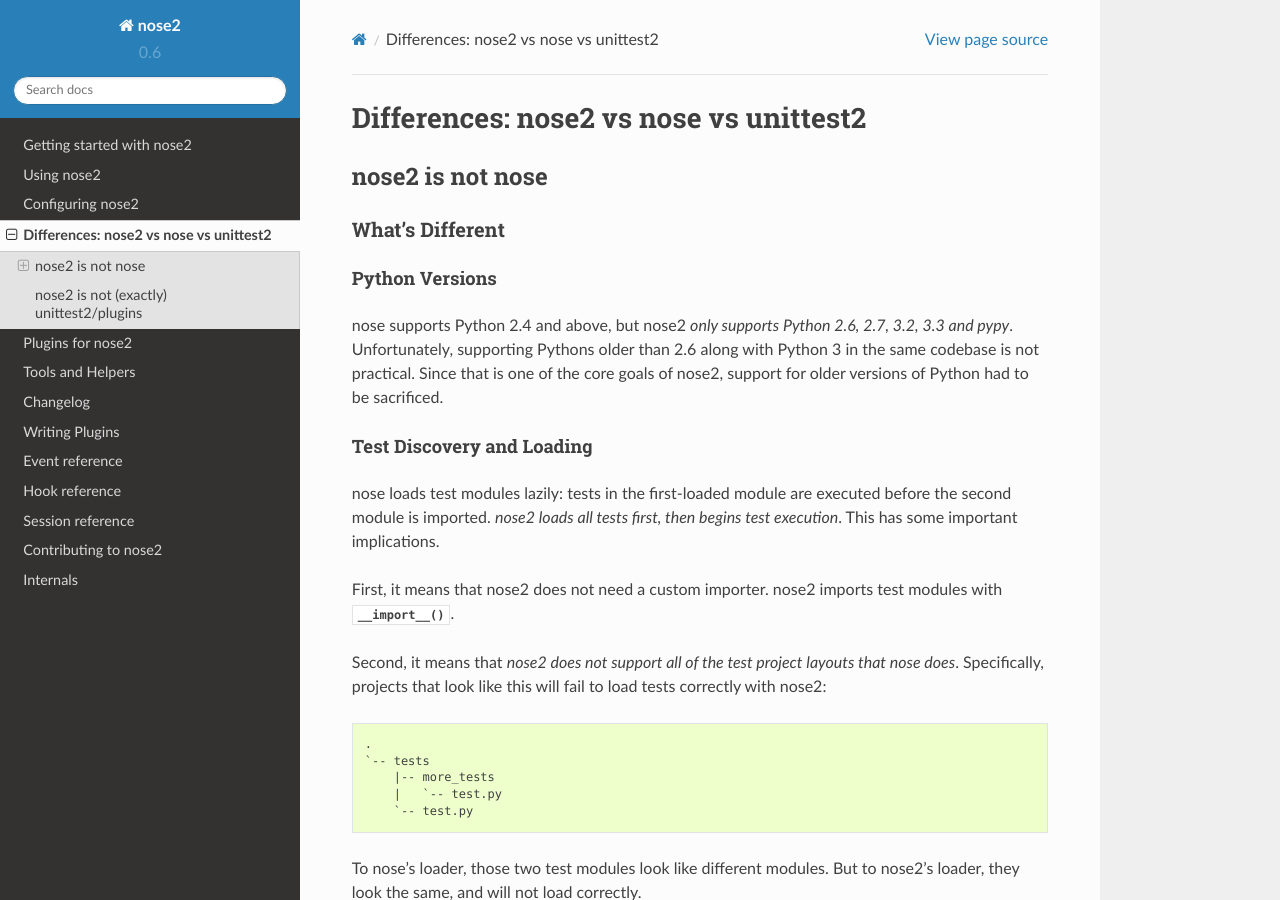
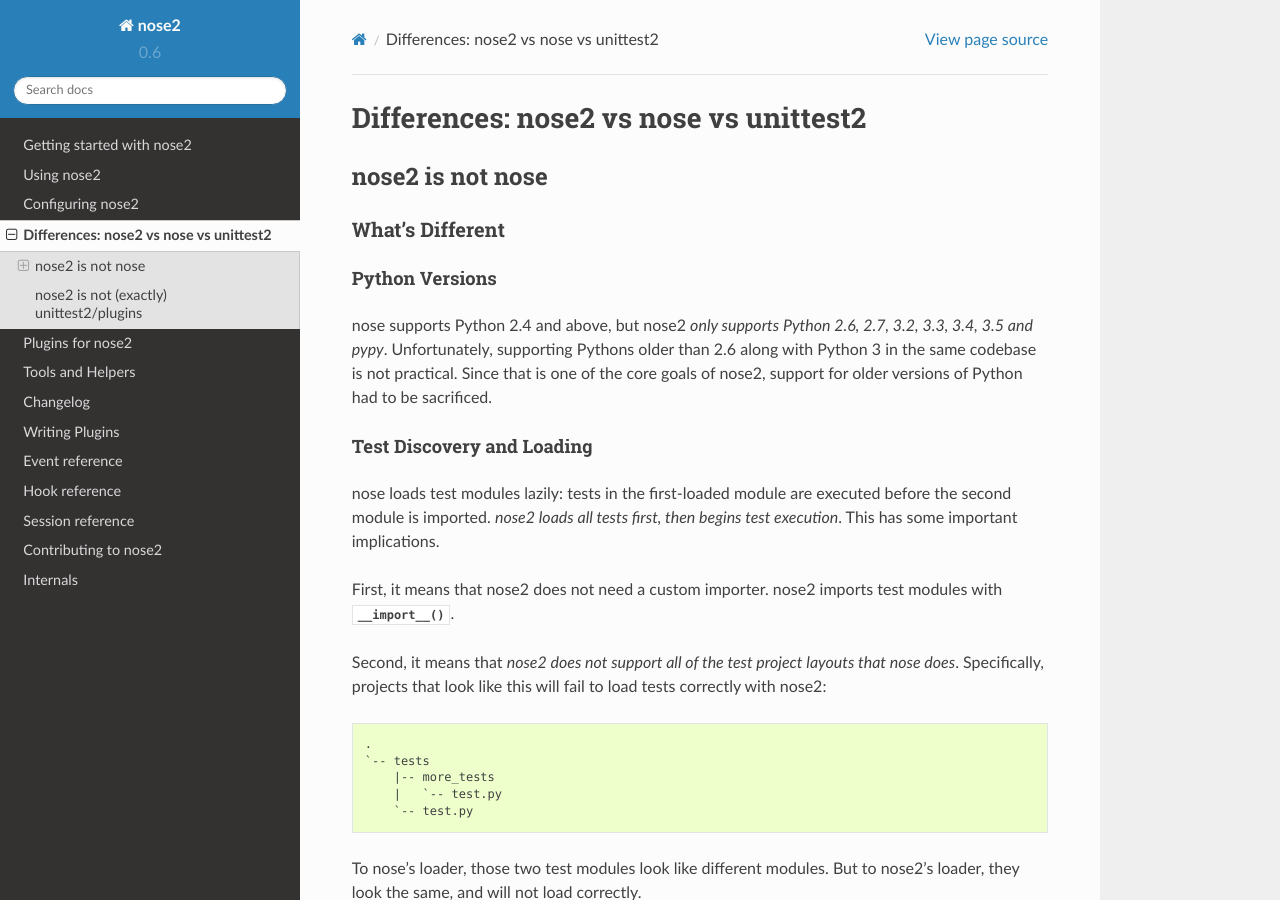
Before and after one commit to nose-devs/nose2, a Sphinx documentation site: the page built from docs/differences.rst, in a window 1280 px wide and 900 px high. Built offline with Sphinx 7.4.7 and the Read the Docs theme 2.0.0, drawn with Linux system fonts in a browser that asks for light colours; pages that are not in the unit, such as notebooks, are missing from menus.

Commit message:
Add Python 3.4 and 3.5

```diff
--- a/docs/differences.rst
+++ b/docs/differences.rst
@@ -11,9 +11,9 @@
 ^^^^^^^^^^^^^^^
 
 nose supports Python 2.4 and above, but nose2 *only supports Python
-2.6, 2.7, 3.2, 3.3 and pypy*. Unfortunately, supporting Pythons older than
-2.6 along with Python 3 in the same codebase is not practical. Since
-that is one of the core goals of nose2, support for older versions of
+2.6, 2.7, 3.2, 3.3, 3.4, 3.5 and pypy*. Unfortunately, supporting Pythons
+older than 2.6 along with Python 3 in the same codebase is not practical.
+Since that is one of the core goals of nose2, support for older versions of
 Python had to be sacrificed.
 
 Test Discovery and Loading
```
